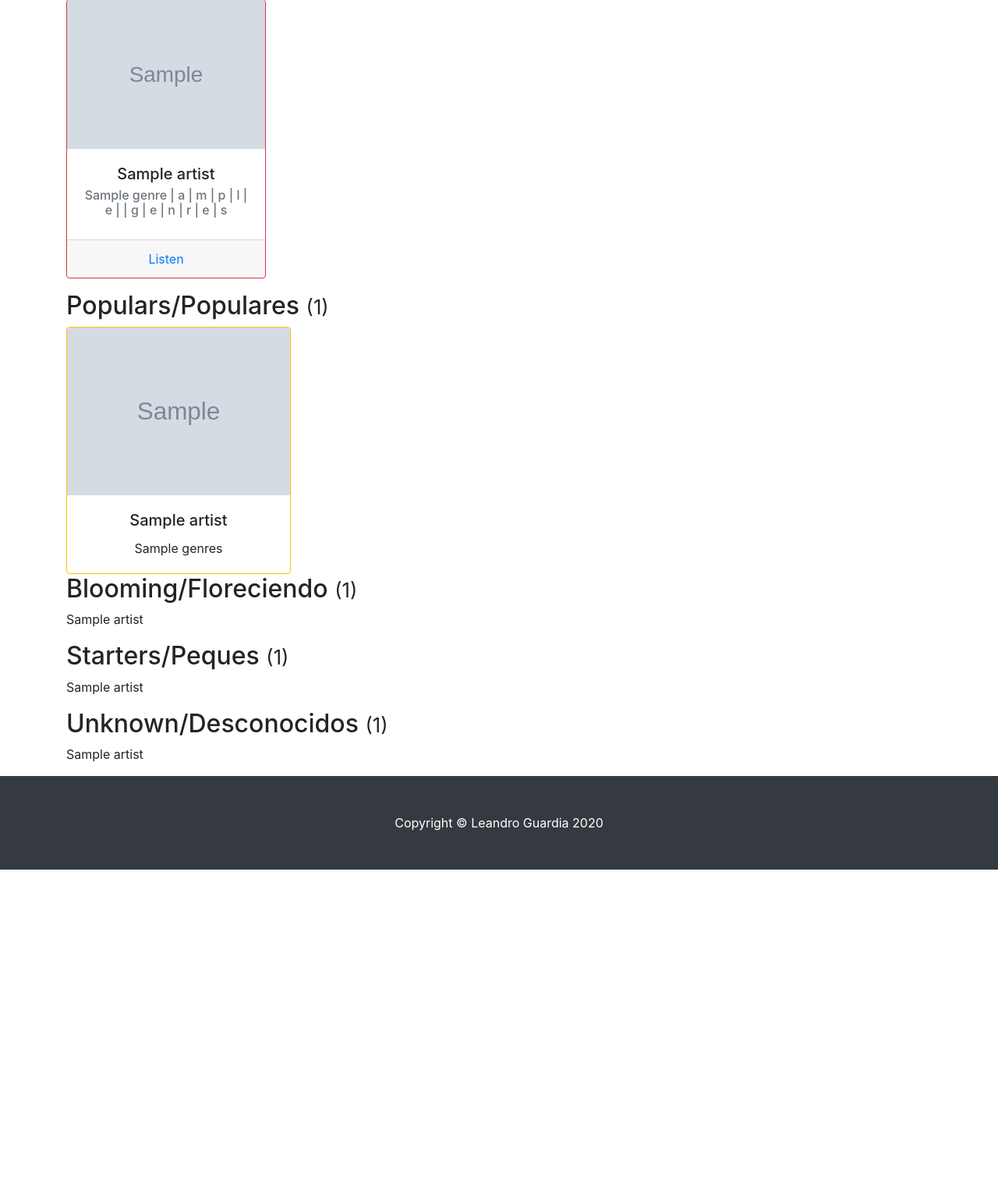
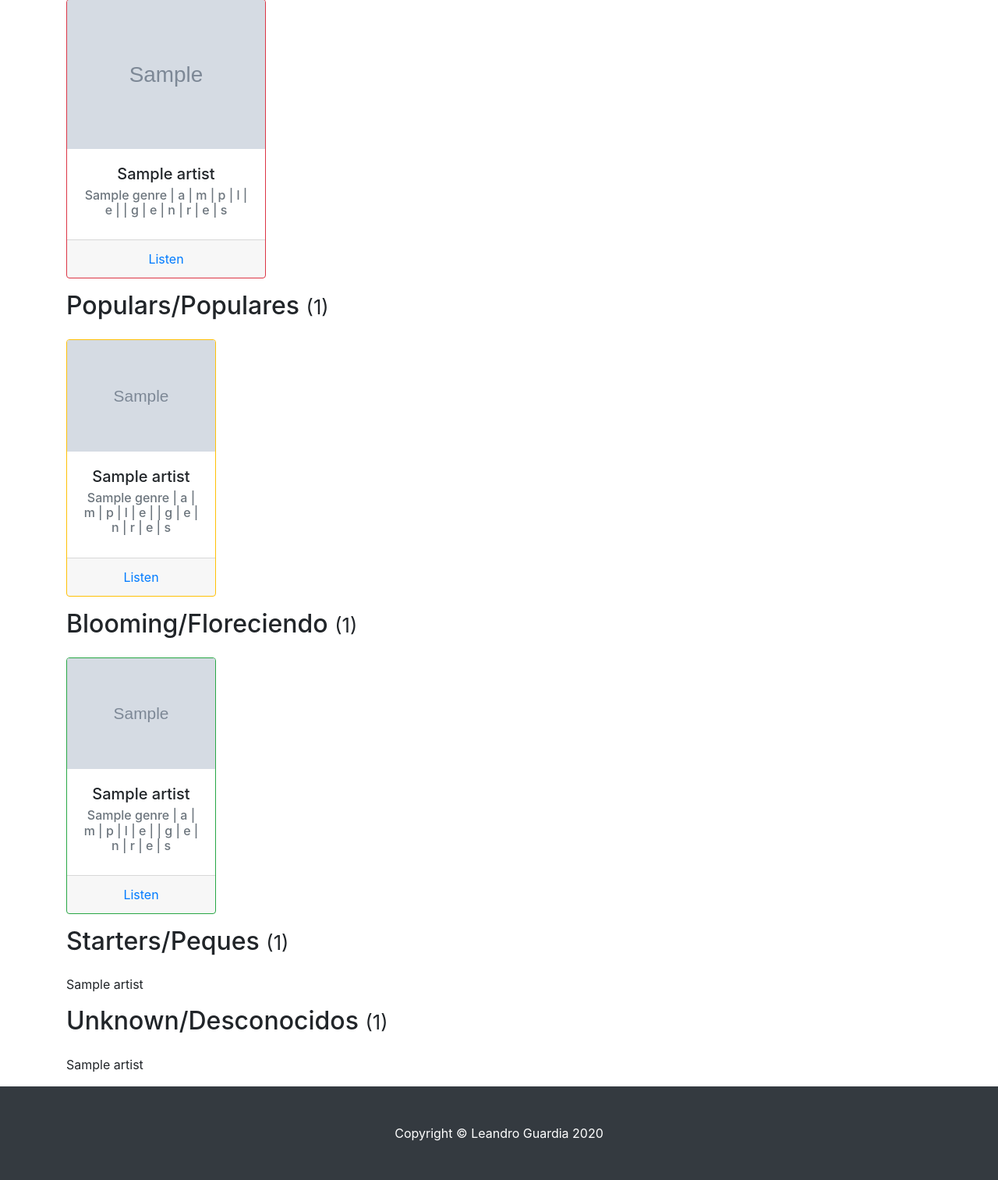
Before and after one commit to leanguardia/bolivian-music, a Flask app: template app/templates/home.html in a window 1280 px wide. Shown: the part 522-2035 px from the top of the page at 78% size. Before the commit the page ends 1637 px from the top, so only its background shows below. Run offline with Flask 2, Linux system fonts and the light colour scheme; the template is opened without the code that fills it: most values are stand-ins (such as "Sample title", 1, 10 or a date in 2020); grey boxes marked "Sample" are stand-in pictures; some libraries are stand-ins or nearby versions.

Commit message:
Feat: Grid for Blooming

```diff
--- a/app/templates/home.html
+++ b/app/templates/home.html
@@ -33,32 +33,63 @@
 
   <div class="row">
     <div class="col">
-      <h2>Populars/Populares <small>({{rank_artists['popular']|length}})</small></h2>
+      <h2 class="mb-4">Populars/Populares <small>({{rank_artists['popular']|length}})</small></h2 class="mb-4">
+      <div class ="row row-cols-5 row-cols-md-5">
         {% for artist in rank_artists['popular'] %}
-        <div class="card text-center border-warning" style="width: 18rem;">
+        <div class ="col mb-3">
+          <div class="card text-center border-warning" style="width: 12rem;">
             <img src="{{ artist['img_url']}}" class="card-img-top" alt="{{ artist['id'] }}">
             <div class="card-body">
               <h5 class="card-title">{{ artist['name'] }}</h5>
-            <p class="card-text">{{ artist['genres'] }}</p>
-            <!-- <a href="https://open.spotify.com/artist/{{ artist['id'] }}" class="card-link">Listen</a> -->
+              <h6 class="card-subtitle mb-2 text-muted text-small">
+                {{ artist['genres'][0] }}
+                {% for genre in artist['genres'][1:] %}
+                  |  {{ genre }}
+                {% endfor %}
+              </h6>
+            </div>
+            <div class="card-footer text-muted">
+              <a href='https://open.spotify.com/artist/{{ artist["artist_id"] }}'
+              target="_blank" class="card-link">Listen</a>
+            </div>
           </div>
         </div>
         {% endfor %}
       </div>
     </div>
+  </div>
 
   <div class="row">
     <div class="col">
-      <h2>Blooming/Floreciendo <small>({{rank_artists['blooming']|length}})</small></h2>
+      <h2 class="mb-4">Blooming/Floreciendo <small>({{rank_artists['blooming']|length}})</small></h2 class="mb-4">
+      <div class ="row row-cols-5 row-cols-md-5">
         {% for artist in rank_artists['blooming'] %}
-        <p>{{ artist['name'] }}</p>
+        <div class ="col mb-3">
+          <div class="card text-center border-success" style="width: 12rem;">
+            <img src="{{ artist['img_url']}}" class="card-img-top" alt="{{ artist['id'] }}">
+            <div class="card-body">
+              <h5 class="card-title">{{ artist['name'] }}</h5>
+              <h6 class="card-subtitle mb-2 text-muted text-small">
+                {{ artist['genres'][0] }}
+                {% for genre in artist['genres'][1:] %}
+                  |  {{ genre }}
                 {% endfor %}
+              </h6>
+            </div>
+            <div class="card-footer text-muted">
+              <a href='https://open.spotify.com/artist/{{ artist["artist_id"] }}'
+              target="_blank" class="card-link">Listen</a>
+            </div>
+          </div>
+        </div>
+        {% endfor %}
+      </div>
     </div>
   </div>
 
   <div class="row">
     <div class="col">
-      <h2>Starters/Peques <small>({{rank_artists['starters']|length}})</small></h2>
+      <h2 class="mb-4">Starters/Peques <small>({{rank_artists['starters']|length}})</small></h2 class="mb-4">
       {% for artist in rank_artists['starters'] %}
         <p>{{ artist['name'] }}</p>
       {% endfor %}
@@ -67,7 +98,7 @@
 
   <div class="row">
     <div class="col">
-      <h2>Unknown/Desconocidos <small>({{rank_artists['unkown']|length}})</small></h2>
+      <h2 class="mb-4">Unknown/Desconocidos <small>({{rank_artists['unkown']|length}})</small></h2 class="mb-4">
       {% for artist in rank_artists['unkwown'] %}
         <p>{{ artist['name'] }}</p>
       {% endfor %}
```
Lines whose indentation alone changed are shown as unchanged.
